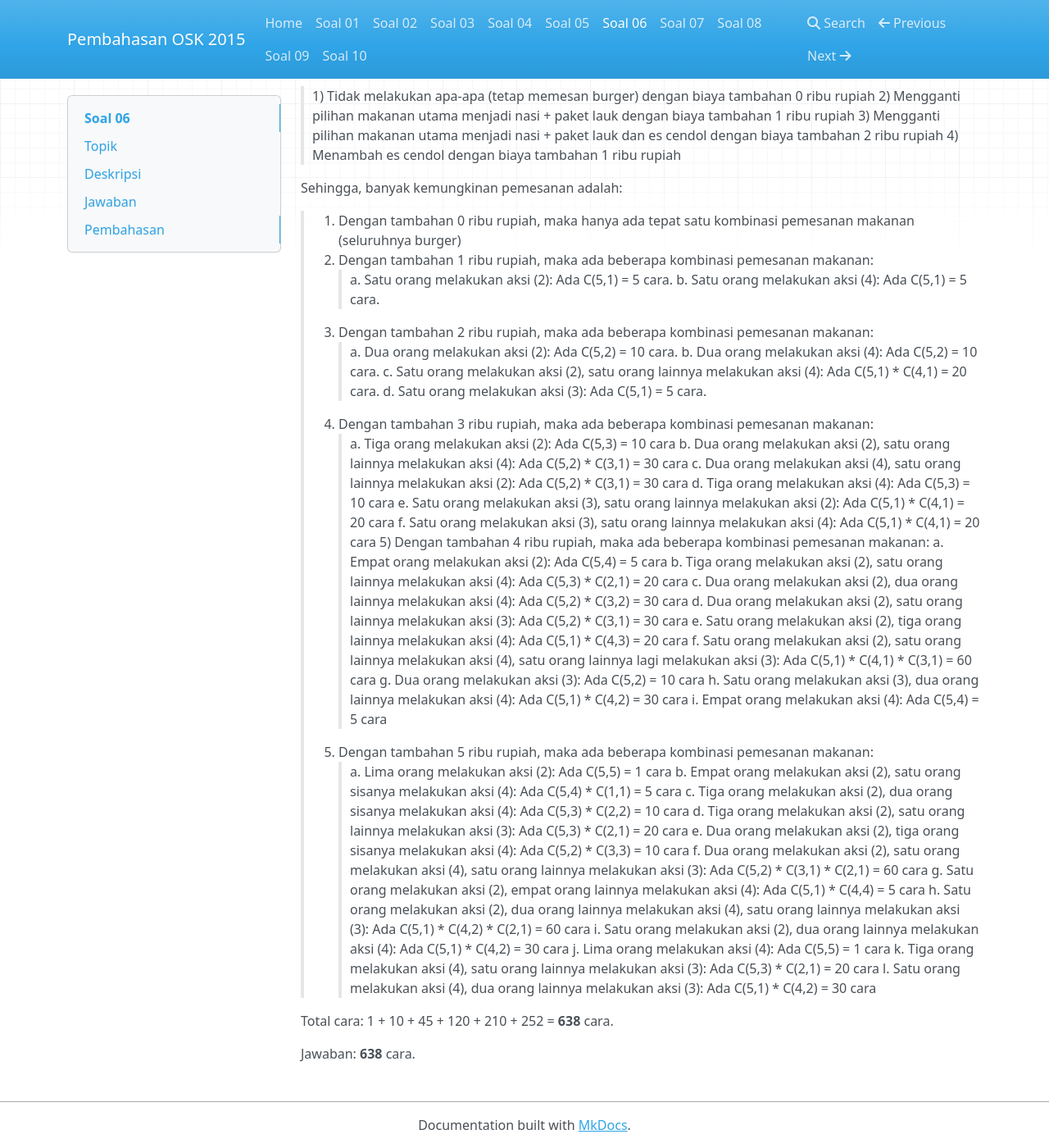
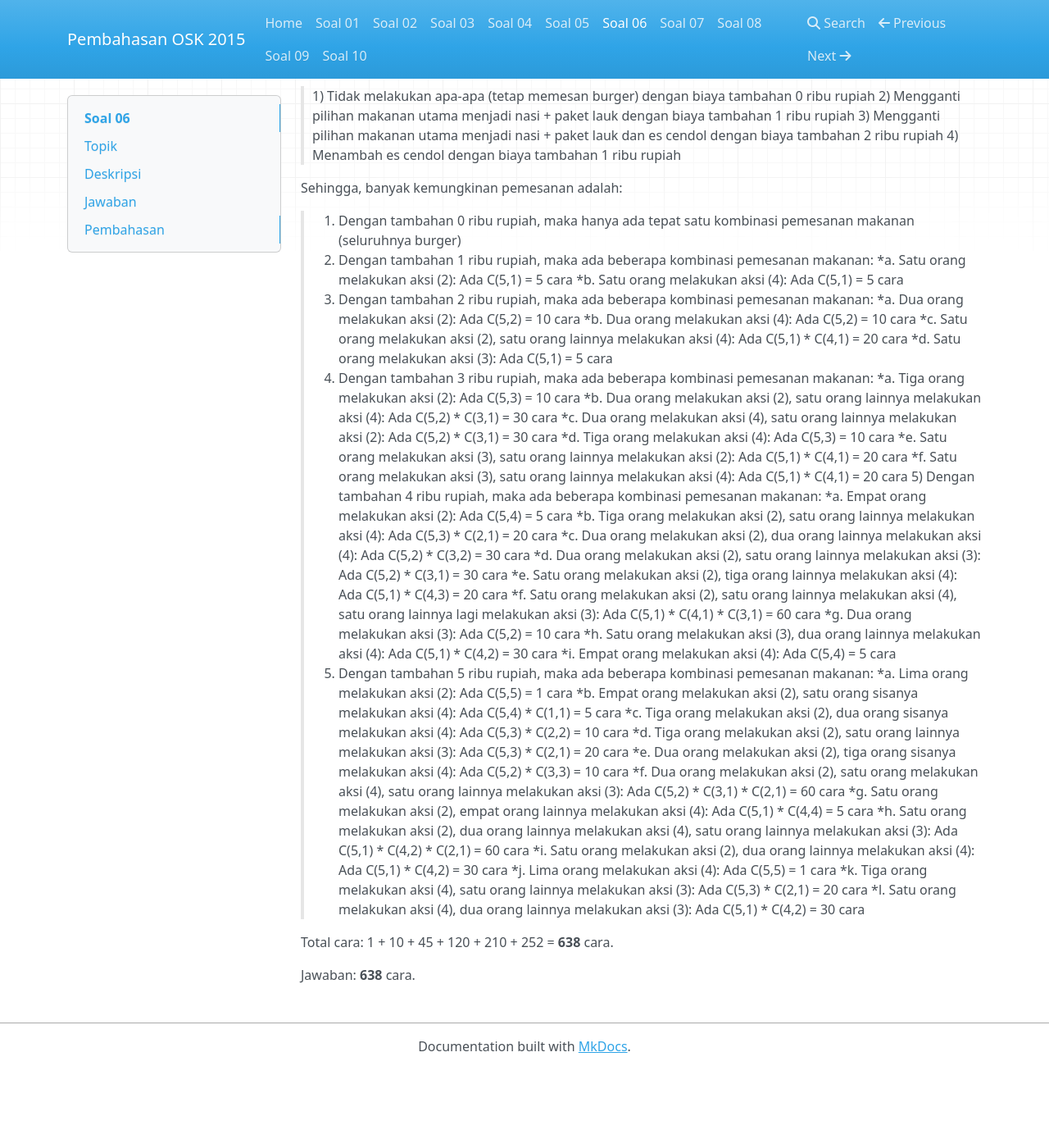
Before and after one commit to alijaya/OSK-2015, an MkDocs documentation site: the page built from docs/Soal 06.md, in a window 1280 px wide and 1400 px high, scrolled down 1183 px. Shown: the whole window at 82% size. Built offline with MkDocs 1.6.1, drawn with Linux system fonts in a browser that asks for light colours; nearby versions of some CDN libraries; old or Windows-style settings are respelled for this version of MkDocs; after the commit the page ends 2487 px from its top, so only the background shows below that.

Commit message:
no message

```diff
--- a/docs/Soal 06.md
+++ b/docs/Soal 06.md
@@ -53,43 +53,43 @@ Dari premis [1], dapat ditarik kesimpulan juga bahwa untuk seseorang yang telah
 Sehingga, banyak kemungkinan pemesanan adalah:
 >1. Dengan tambahan 0 ribu rupiah, maka hanya ada tepat satu kombinasi pemesanan makanan (seluruhnya burger)
 >2. Dengan tambahan 1 ribu rupiah, maka ada beberapa kombinasi pemesanan makanan:
-> >a. Satu orang melakukan aksi (2): Ada C(5,1) = 5 cara.
-b. Satu orang melakukan aksi (4): Ada C(5,1) = 5 cara.
+> *a. Satu orang melakukan aksi (2): Ada C(5,1) = 5 cara
+> *b. Satu orang melakukan aksi (4): Ada C(5,1) = 5 cara
 >3. Dengan tambahan 2 ribu rupiah, maka ada beberapa kombinasi pemesanan makanan:
-> >a. Dua orang melakukan aksi (2): Ada C(5,2) = 10 cara.
-> >b. Dua orang melakukan aksi (4): Ada C(5,2) = 10 cara.
-> >c. Satu orang melakukan aksi (2), satu orang lainnya melakukan aksi (4): Ada C(5,1) * C(4,1) = 20 cara.
-> >d. Satu orang melakukan aksi (3): Ada C(5,1) = 5 cara.
+> *a. Dua orang melakukan aksi (2): Ada C(5,2) = 10 cara
+> *b. Dua orang melakukan aksi (4): Ada C(5,2) = 10 cara
+> *c. Satu orang melakukan aksi (2), satu orang lainnya melakukan aksi (4): Ada C(5,1) * C(4,1) = 20 cara
+> *d. Satu orang melakukan aksi (3): Ada C(5,1) = 5 cara
 >4. Dengan tambahan 3 ribu rupiah, maka ada beberapa kombinasi pemesanan makanan:
-> >a. Tiga orang melakukan aksi (2): Ada C(5,3) = 10 cara
-> >b. Dua orang melakukan aksi (2), satu orang lainnya melakukan aksi (4): Ada C(5,2) * C(3,1) = 30 cara
-> >c. Dua orang melakukan aksi (4), satu orang lainnya melakukan aksi (2): Ada C(5,2) * C(3,1) = 30 cara
-> >d. Tiga orang melakukan aksi (4): Ada C(5,3) = 10 cara
-> >e. Satu orang melakukan aksi (3), satu orang lainnya melakukan aksi (2): Ada C(5,1) * C(4,1) = 20 cara
-> >f. Satu orang melakukan aksi (3), satu orang lainnya melakukan aksi (4): Ada C(5,1) * C(4,1) = 20 cara
+> *a. Tiga orang melakukan aksi (2): Ada C(5,3) = 10 cara
+> *b. Dua orang melakukan aksi (2), satu orang lainnya melakukan aksi (4): Ada C(5,2) * C(3,1) = 30 cara
+> *c. Dua orang melakukan aksi (4), satu orang lainnya melakukan aksi (2): Ada C(5,2) * C(3,1) = 30 cara
+> *d. Tiga orang melakukan aksi (4): Ada C(5,3) = 10 cara
+> *e. Satu orang melakukan aksi (3), satu orang lainnya melakukan aksi (2): Ada C(5,1) * C(4,1) = 20 cara
+> *f. Satu orang melakukan aksi (3), satu orang lainnya melakukan aksi (4): Ada C(5,1) * C(4,1) = 20 cara
 >5) Dengan tambahan 4 ribu rupiah, maka ada beberapa kombinasi pemesanan makanan:
-> >a. Empat orang melakukan aksi (2): Ada C(5,4) = 5 cara
-> >b. Tiga orang melakukan aksi (2), satu orang lainnya melakukan aksi (4): Ada C(5,3) * C(2,1) = 20 cara
-> >c. Dua orang melakukan aksi (2), dua orang lainnya melakukan aksi (4): Ada C(5,2) * C(3,2) = 30 cara
-> >d. Dua orang melakukan aksi (2), satu orang lainnya melakukan aksi (3): Ada C(5,2) * C(3,1) = 30 cara
-> >e. Satu orang melakukan aksi (2), tiga orang lainnya melakukan aksi (4): Ada C(5,1) * C(4,3) = 20 cara
-> >f. Satu orang melakukan aksi (2), satu orang lainnya melakukan aksi (4), satu orang lainnya lagi melakukan aksi (3): Ada C(5,1) * C(4,1) * C(3,1) = 60 cara
-> >g. Dua orang melakukan aksi (3): Ada C(5,2) = 10 cara
-> >h. Satu orang melakukan aksi (3), dua orang lainnya melakukan aksi (4): Ada C(5,1) * C(4,2) = 30 cara
-> >i. Empat orang melakukan aksi (4): Ada C(5,4) = 5 cara
+> *a. Empat orang melakukan aksi (2): Ada C(5,4) = 5 cara
+> *b. Tiga orang melakukan aksi (2), satu orang lainnya melakukan aksi (4): Ada C(5,3) * C(2,1) = 20 cara
+> *c. Dua orang melakukan aksi (2), dua orang lainnya melakukan aksi (4): Ada C(5,2) * C(3,2) = 30 cara
+> *d. Dua orang melakukan aksi (2), satu orang lainnya melakukan aksi (3): Ada C(5,2) * C(3,1) = 30 cara
+> *e. Satu orang melakukan aksi (2), tiga orang lainnya melakukan aksi (4): Ada C(5,1) * C(4,3) = 20 cara
+> *f. Satu orang melakukan aksi (2), satu orang lainnya melakukan aksi (4), satu orang lainnya lagi melakukan aksi (3): Ada C(5,1) * C(4,1) * C(3,1) = 60 cara
+> *g. Dua orang melakukan aksi (3): Ada C(5,2) = 10 cara
+> *h. Satu orang melakukan aksi (3), dua orang lainnya melakukan aksi (4): Ada C(5,1) * C(4,2) = 30 cara
+> *i. Empat orang melakukan aksi (4): Ada C(5,4) = 5 cara
 >6. Dengan tambahan 5 ribu rupiah, maka ada beberapa kombinasi pemesanan makanan:
-> >a. Lima orang melakukan aksi (2): Ada C(5,5) = 1 cara
-> >b. Empat orang melakukan aksi (2), satu orang sisanya melakukan aksi (4): Ada C(5,4) * C(1,1) = 5 cara
-> >c. Tiga orang melakukan aksi (2), dua orang sisanya melakukan aksi (4): Ada C(5,3) * C(2,2) = 10 cara
-> >d. Tiga orang melakukan aksi (2), satu orang lainnya melakukan aksi (3): Ada C(5,3) * C(2,1) = 20 cara
-> >e. Dua orang melakukan aksi (2), tiga orang sisanya melakukan aksi (4): Ada C(5,2) * C(3,3) = 10 cara
-> >f. Dua orang melakukan aksi (2), satu orang melakukan aksi (4), satu orang lainnya melakukan aksi (3): Ada C(5,2) * C(3,1) * C(2,1) = 60 cara
-> >g. Satu orang melakukan aksi (2), empat orang lainnya melakukan aksi (4): Ada C(5,1) * C(4,4) = 5 cara
-> >h. Satu orang melakukan aksi (2), dua orang lainnya melakukan aksi (4), satu orang lainnya melakukan aksi (3): Ada C(5,1) * C(4,2) * C(2,1) = 60 cara
-> >i. Satu orang melakukan aksi (2), dua orang lainnya melakukan aksi (4): Ada C(5,1) * C(4,2) = 30 cara
-> >j. Lima orang melakukan aksi (4): Ada C(5,5) = 1 cara
-> >k. Tiga orang melakukan aksi (4), satu orang lainnya melakukan aksi (3): Ada C(5,3) * C(2,1) = 20 cara
-> >l. Satu orang melakukan aksi (4), dua orang lainnya melakukan aksi (3): Ada C(5,1) * C(4,2) = 30 cara
+> *a. Lima orang melakukan aksi (2): Ada C(5,5) = 1 cara
+> *b. Empat orang melakukan aksi (2), satu orang sisanya melakukan aksi (4): Ada C(5,4) * C(1,1) = 5 cara
+> *c. Tiga orang melakukan aksi (2), dua orang sisanya melakukan aksi (4): Ada C(5,3) * C(2,2) = 10 cara
+> *d. Tiga orang melakukan aksi (2), satu orang lainnya melakukan aksi (3): Ada C(5,3) * C(2,1) = 20 cara
+> *e. Dua orang melakukan aksi (2), tiga orang sisanya melakukan aksi (4): Ada C(5,2) * C(3,3) = 10 cara
+> *f. Dua orang melakukan aksi (2), satu orang melakukan aksi (4), satu orang lainnya melakukan aksi (3): Ada C(5,2) * C(3,1) * C(2,1) = 60 cara
+> *g. Satu orang melakukan aksi (2), empat orang lainnya melakukan aksi (4): Ada C(5,1) * C(4,4) = 5 cara
+> *h. Satu orang melakukan aksi (2), dua orang lainnya melakukan aksi (4), satu orang lainnya melakukan aksi (3): Ada C(5,1) * C(4,2) * C(2,1) = 60 cara
+> *i. Satu orang melakukan aksi (2), dua orang lainnya melakukan aksi (4): Ada C(5,1) * C(4,2) = 30 cara
+> *j. Lima orang melakukan aksi (4): Ada C(5,5) = 1 cara
+> *k. Tiga orang melakukan aksi (4), satu orang lainnya melakukan aksi (3): Ada C(5,3) * C(2,1) = 20 cara
+> *l. Satu orang melakukan aksi (4), dua orang lainnya melakukan aksi (3): Ada C(5,1) * C(4,2) = 30 cara
 
 Total cara: 1 + 10 + 45 + 120 + 210 + 252 = **638** cara.
 
```
